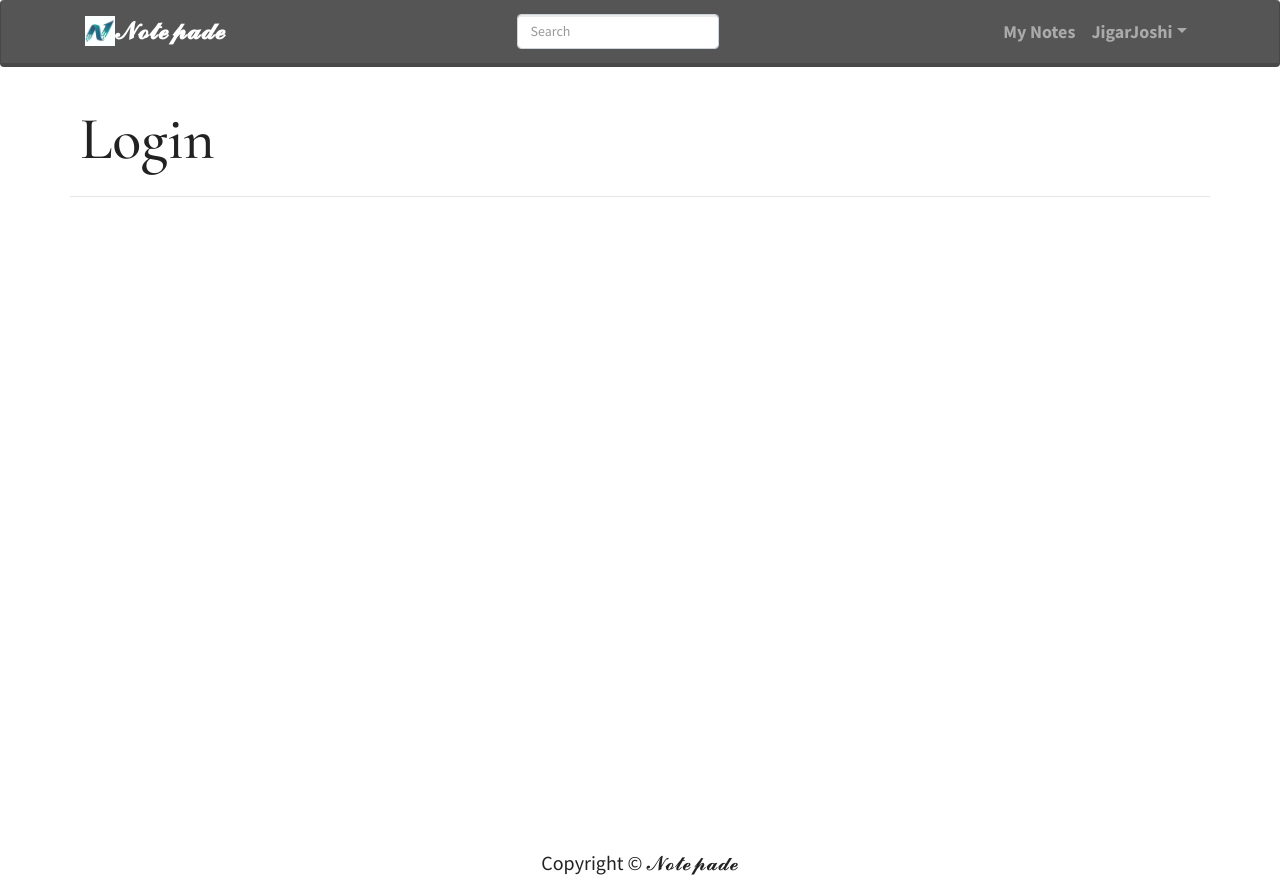
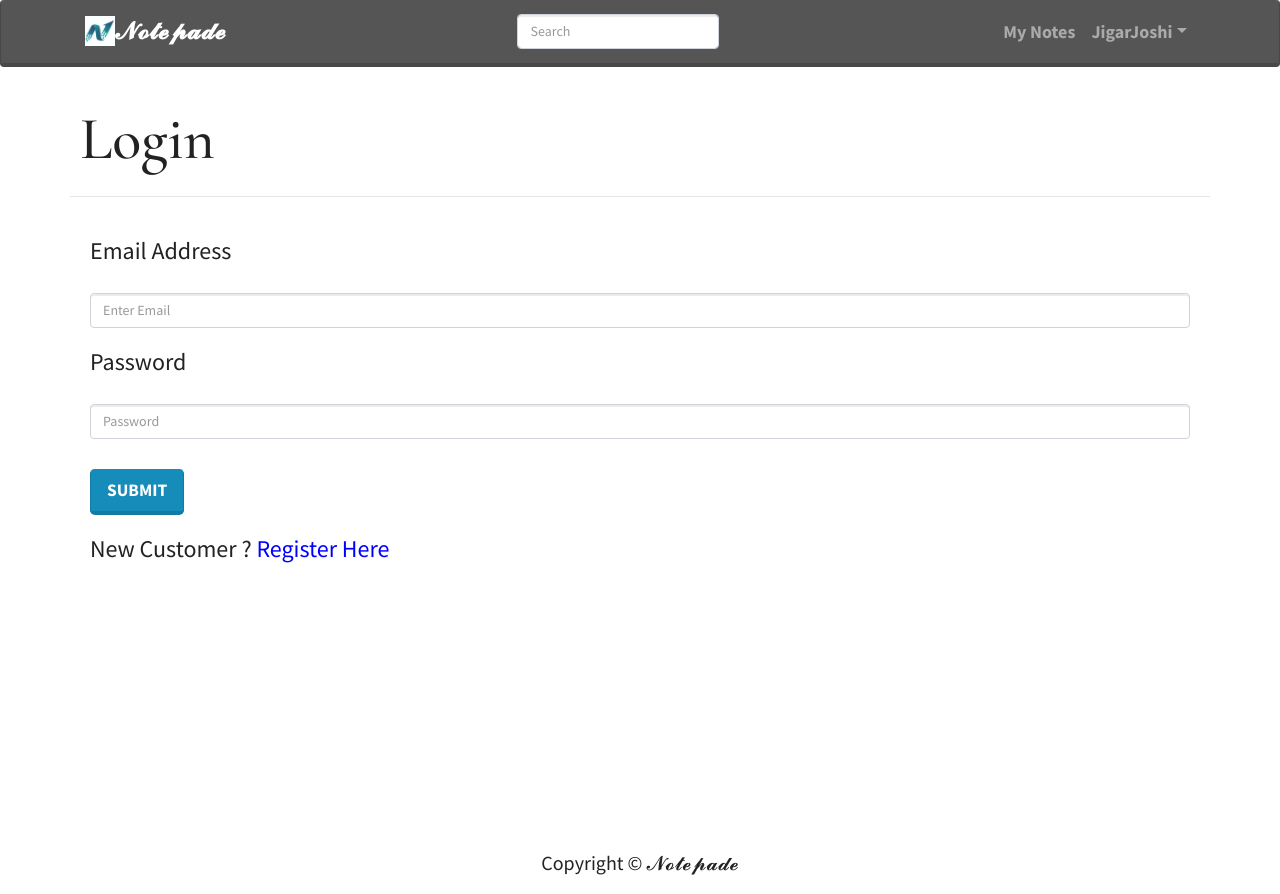
Before and after one commit to JigarJoshi0109/Notepade, a React (Create React App) app in the folder frontend/: page /login in a window 1280 px wide. Built offline with nearby package versions, Linux system fonts and the light colour scheme.

Commit message:
Creating Login Page css

```diff
--- /dev/null
+++ b/frontend/src/components/pages/LoginPage/LoginScreen.css
@@ -0,0 +1,12 @@
+.loginContainer{
+    font-size: x-large;
+    font-weight: 400;
+    display: flex;
+    flex-direction: column;
+    margin: 20px;
+
+}
+
+.BB{
+margin-top: 30px;
+}
--- a/frontend/src/components/pages/LoginPage/LoginScreen.js
+++ b/frontend/src/components/pages/LoginPage/LoginScreen.js
@@ -1,9 +1,41 @@
 import React from 'react'
+import { Button, Col, Form, Row } from 'react-bootstrap'
+import { Link } from 'react-router-dom'
 import MinView from '../../MinView'
-
+import './LoginScreen.css'
 const LoginScreen = () => {
   return (
-    <MinView tittle={'Login'}>
+    <MinView tittle={'Login'} payload={
+        <>
+        <div className='loginContainer'>
+            <Form>
+                <Form.Group controlId='formBasicEmail'>
+                    <Form.Label className='py-3'>
+                        Email Address
+                    </Form.Label>
+                    <Form.Control className='py-3' type='email' placeholder='Enter Email'/>
+                </Form.Group>
+                <Form.Group controlId='formBasicPassword'>
+                    <Form.Label className='py-3'>
+                        Password
+                    </Form.Label>
+                    <Form.Control className='py-3' type='password' placeholder='Password'/>
+
+                </Form.Group>
+                <Button className='BB' variant='primary' type='submit' size='lg'>
+                    Submit
+                </Button>
+            </Form>
+            <Row className='py-3'>
+                <Col>
+                New Customer ? <Link to='/register' style={{color:'blue'}}>Register Here</Link></Col>
+
+            </Row>
+
+        </div>
+
+        </>
+    }>
 
     </MinView>
   )
```
